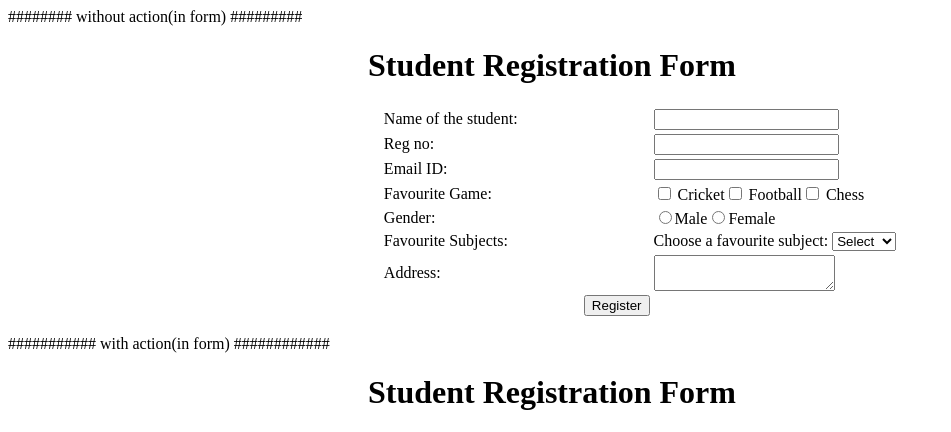
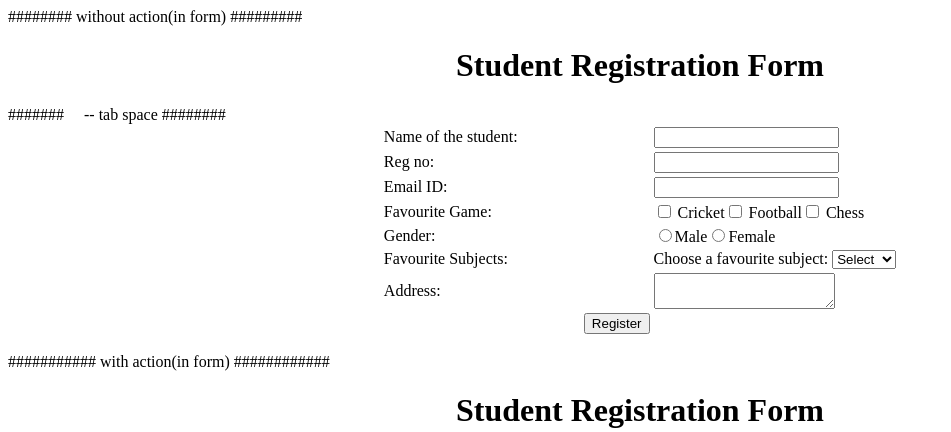
Before and after one commit to Pranavi2002/EP-Skilling-Tasks, a plain HTML site: page registration.html in a window 1280 px wide. Shown: the top 432 px of the page, without its empty margins (0-951 px from the left). Drawn offline with Linux system fonts and the light colour scheme.

Commit message:
Task-1 Simple Student Registration Page

```diff
--- a/registration.html
+++ b/registration.html
@@ -2,7 +2,7 @@
 <html>
 <title>Registration Page</title>
 <body>
-<h1>&emsp; &emsp; &emsp; &emsp; &emsp; &emsp; &emsp; &emsp; &emsp; Student Registration Form</h1>
+<h1 style="text-align:center;">Student Registration Form</h1>
 <form method="post">
 <table align="center">
 <tr><td>Name of the student:</td><td><input type="text" name="student"><br></td></tr>
@@ -19,6 +19,7 @@
   <option value="Python">Python</option></select><br></td></tr>
 <tr><td>Address:</td><td><textarea name="address" form="addressform"></textarea><br></td></tr>
 <tr><td>&emsp; &emsp; &emsp; &emsp; &emsp; &emsp; &emsp; &emsp; &emsp; &emsp; <input type="submit" value="Register"></td></tr>
+ #######&emsp; -- tab space ########
 </table>
 </form>
 </body>
@@ -28,7 +29,7 @@
 <html>
 <title>Registration Page</title>
 <body>
- <h1>&emsp; &emsp; &emsp; &emsp; &emsp; &emsp; &emsp; &emsp; &emsp; Student Registration Form</h1>
+ <h1 style="text-align:center;">Student Registration Form</h1>
 <form action="registration" method="post">
 <table align="center">
 <tr><td>Name of the student:</td><td><input type="text" name="student"><br></td></tr>
@@ -45,6 +46,7 @@
   <option value="Python">Python</option></select><br></td></tr>
 <tr><td>Address:</td><td><textarea name="address" form="addressform"></textarea><br></td></tr>
 <tr><td>&emsp; &emsp; &emsp; &emsp; &emsp; &emsp; &emsp; &emsp; &emsp; &emsp; <input type="submit" value="Register"></td></tr>
+  ####### &emsp; --- tab space #######
 </table>
 </form>
 </body>
```
